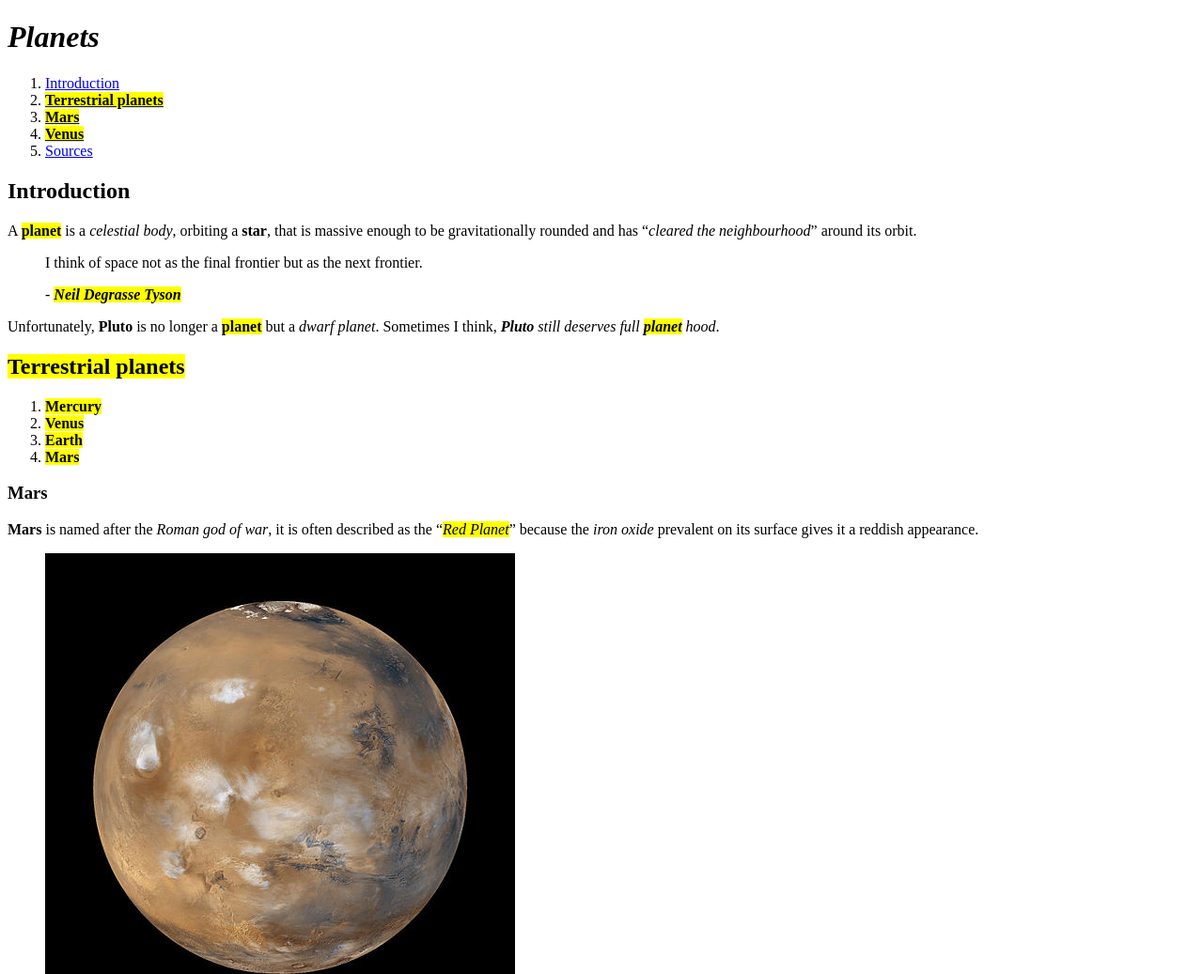
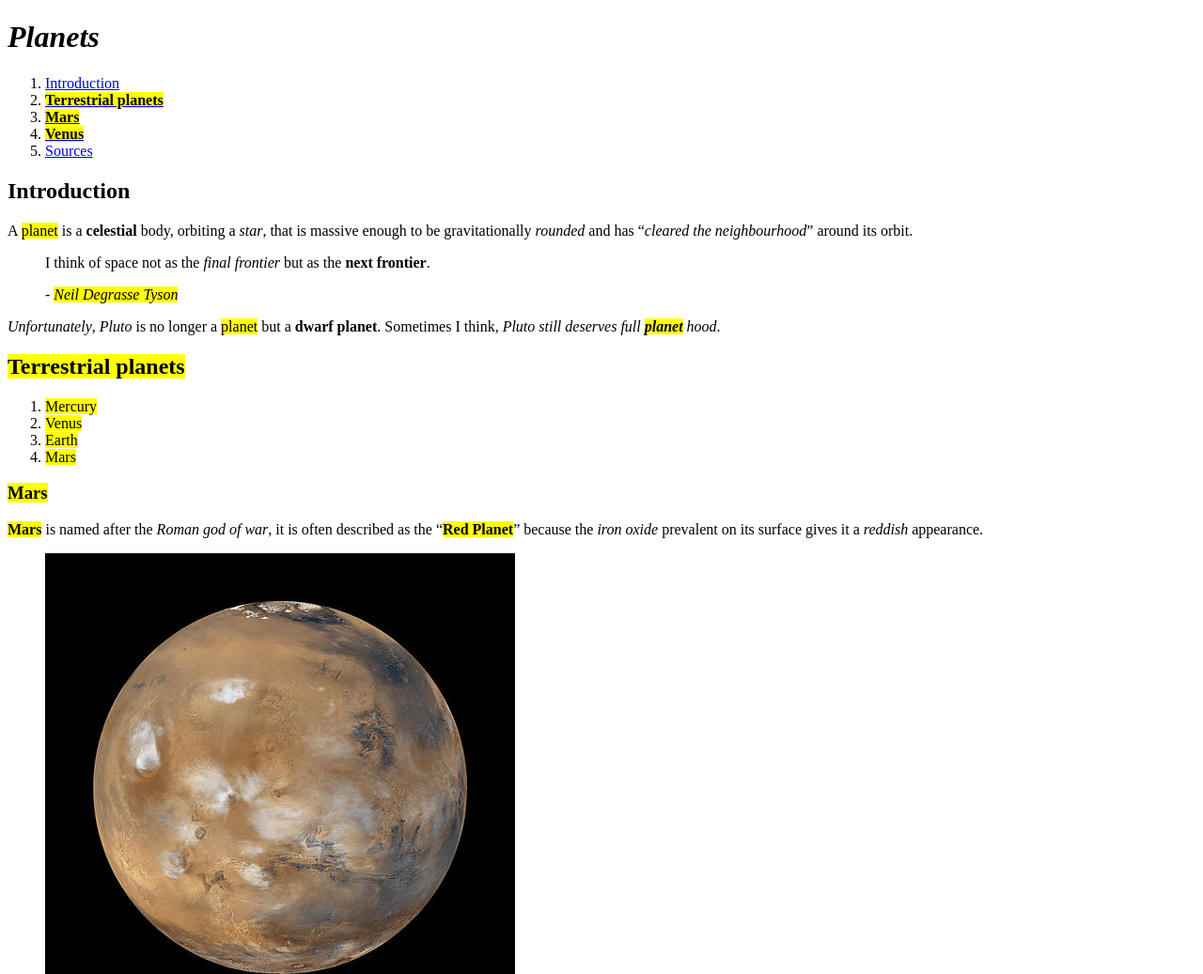
Before and after one commit to ashtastic/dsn1674-assignment-2, a plain HTML site: page index.html in a window 1280 px wide. Shown: the top 1037 px of the page at 94% size. Drawn offline with Linux system fonts and the light colour scheme.

Commit message:
Adjusted phrasing elements
Adjusted phrasing elements to accommodate emphasis, which resulted in
adjust <mark> and <b> tags accordingly. Also fixed some typing errors.

```diff
--- a/index.html
+++ b/index.html
@@ -22,27 +22,27 @@
 	<main>
 		<h2 id="Introduction">Introduction</h2>
 
-		<p>A <mark><b>planet</b></mark> is a <i>celestial body</i>, orbiting a <b>star</b>, that is massive enough to be gravitationally rounded and has <q><i>cleared the neighbourhood</i></q> around its orbit.</p>
+		<p>A <mark>planet</mark> is a <strong>celestial</strong> body, orbiting a <em>star</em>, that is massive enough to be gravitationally <em>rounded</em> and has <q><i>cleared the neighbourhood</i></q> around its orbit.</p>
 
 		<blockquote>
-			<p>I think of space not as the final frontier but as the next frontier.</p>
-			<footer>- <cite><mark><b>Neil Degrasse Tyson</b></mark></cite></footer>
+			<p>I think of space not as the <em>final frontier</em> but as the <strong>next frontier</strong>.</p>
+			<footer>- <cite><mark>Neil Degrasse Tyson</mark></cite></footer>
 		</blockquote>
 
-		<p>Unfortunately, <b>Pluto</b> is no longer a <mark><b>planet</b></mark> but a <i>dwarf planet</i>. Sometimes I think, <i><b>Pluto</b> still deserves full <mark><b>planet</b></mark> hood</i>.</p>
+		<p><em>Unfortunately</em>, <em>Pluto</em> is no longer a <mark>planet</mark> but a <strong>dwarf planet</strong>. Sometimes I think, <i>Pluto still deserves full <mark><b>planet</b></mark> hood</i>.</p>
 
-		<h2 id="Terrestrial planets"><mark><b>Terrestrial planets</b></mark></h2>
+		<h2 id="Terrestrial planets"><mark>Terrestrial planets</mark></h2>
 
 		<ol>
-			<li><mark><b>Mercury</b></mark></li>
-			<li><mark><b>Venus</b></mark></li>
-			<li><mark><b>Earth</b></mark></li>
-			<li><mark><b>Mars</b></mark></li>
+			<li><mark>Mercury</mark></li>
+			<li><mark>Venus</mark></li>
+			<li><mark>Earth</mark></li>
+			<li><mark>Mars</mark></li>
 		</ol>
 
-		<h3 id="Mars"><makr><b>Mars</b></mark></h3>
+		<h3 id="Mars"><mark>Mars</mark></h3>
 
-		<p><makr><b>Mars</b></mark> is named after the <i>Roman god of war</i>, it is often described as the <q><mark><i>Red Planet</i></mark></q> because the <i>iron oxide</i> prevalent on its surface gives it a reddish appearance.</p>
+		<p><mark><b>Mars</b></mark> is named after the <em>Roman god of war</em>, it is often described as the <q><mark><strong>Red Planet</strong></mark></q> because the <em>iron oxide</em> prevalent on its surface gives it a <em>reddish</em> appearance.</p>
 
 		<figure>
 			<img alt="Digital image of the planet Mars." src="img/mars.jpg">
@@ -58,9 +58,9 @@
 			<dd data value="3389.5KM">3389.5km</dd>
 		</dl>
 
-		<h3 id="Venus"><mark><b>Venus</b></mark></h3>
+		<h3 id="Venus"><mark>Venus</mark></h3>
 
-		<p><mark><b>Venus</b></mark> is the second <mark><b>planet</b></mark> from the <b>Sun</b>, orbiting it every <time datetime="224.7D">224.7 Earth days</time>.</p>
+		<p><mark><b>Venus</b></mark> is the <em>second</em> <mark>planet</mark> from the Sun, orbiting it every <strong><time datetime="224.7D">224.7 Earth days</time></strong>.</p>
 
 		<figure>
 			<img alt="Digital image of the planet Venus." src="img/venus.jpg">
```
